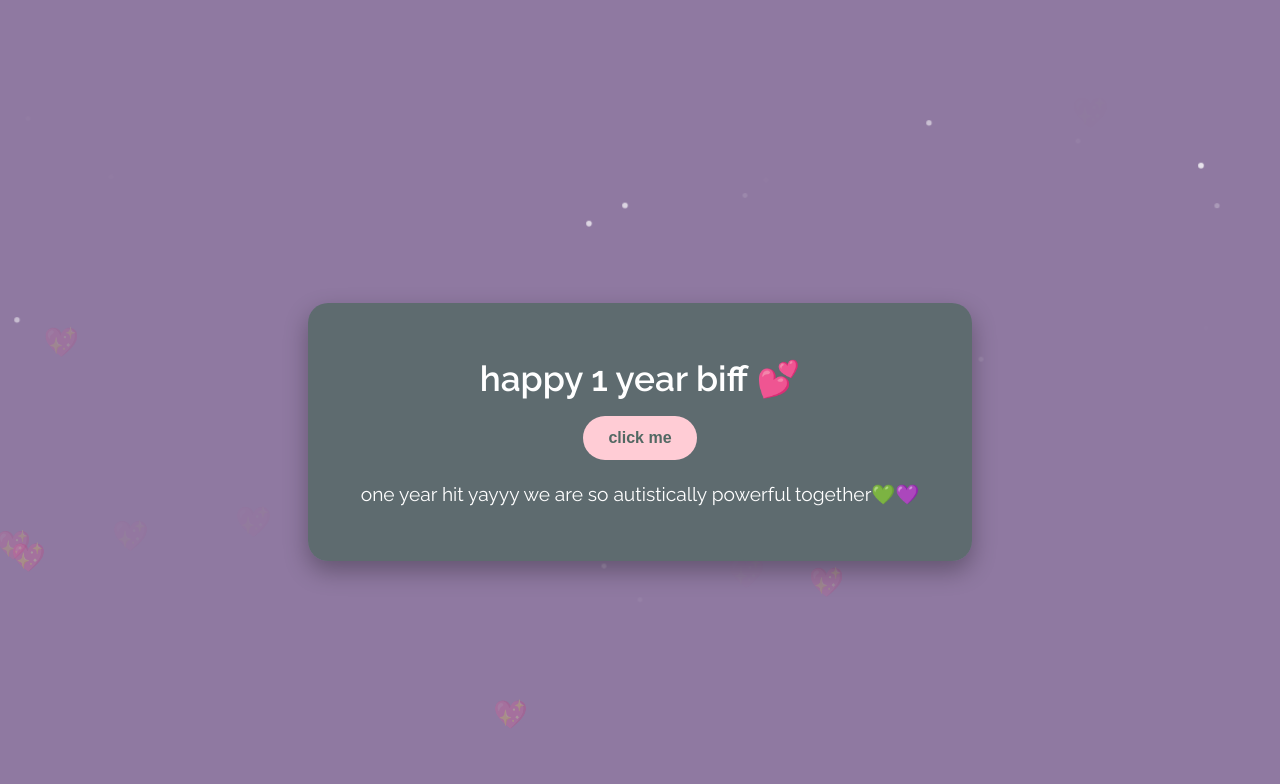
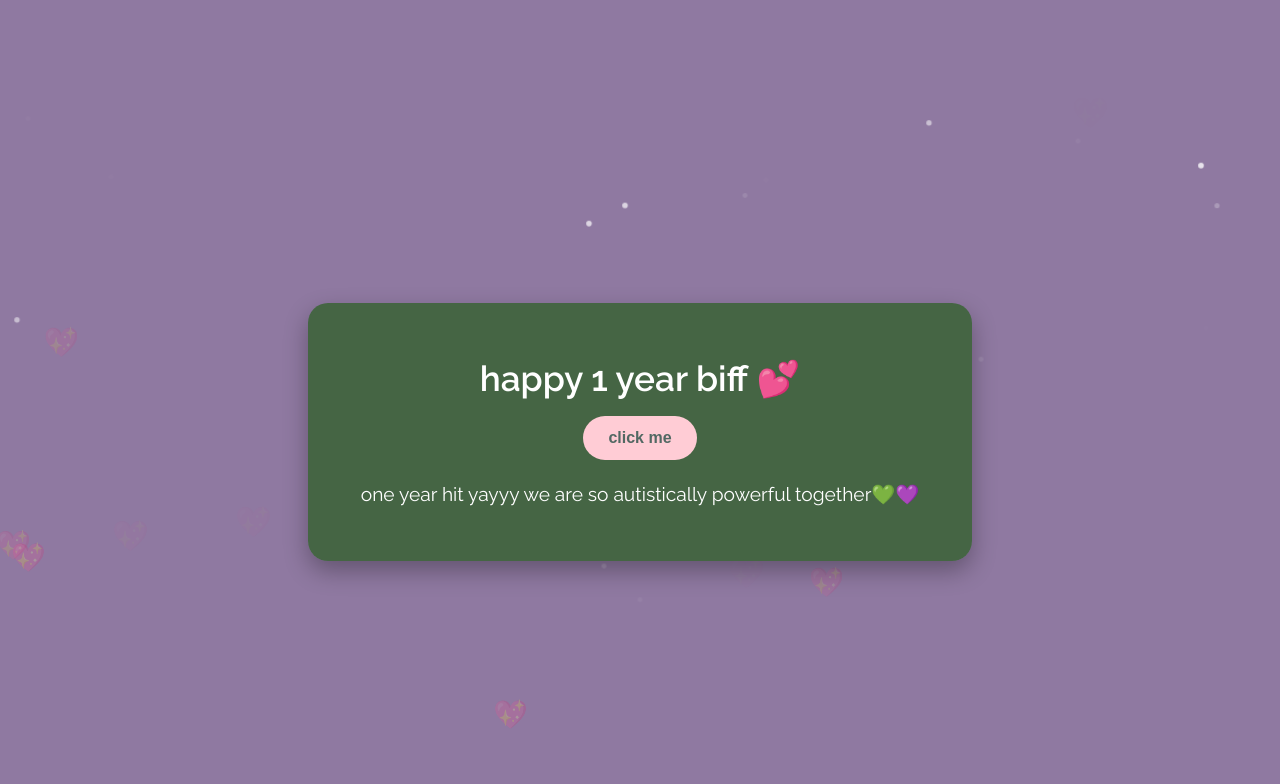
Before and after one commit to tsidkenu09/oneyear, a plain HTML site: page index.html in a window 1280 px wide. Shown: the top 784 px of the page. Drawn offline with Linux system fonts and the light colour scheme.

Commit message:
Update index.html

```diff
--- a/index.html
+++ b/index.html
@@ -51,7 +51,7 @@
     }
 
     .content-box {
-      background-color: #526863cc; /* semi-transparent */
+      background-color: #32612Dcc; /* semi-transparent */
       border-radius: 20px;
       padding: 2rem;
       text-align: center;
```
